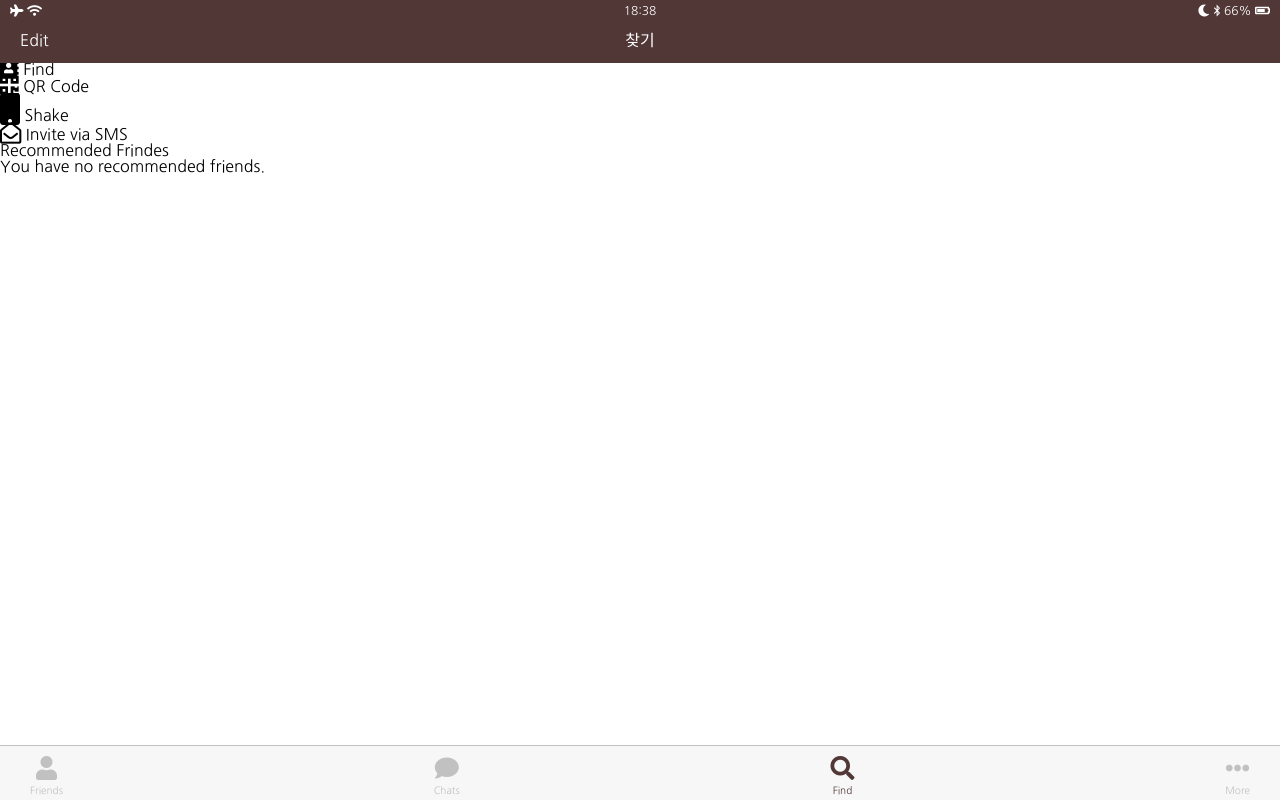
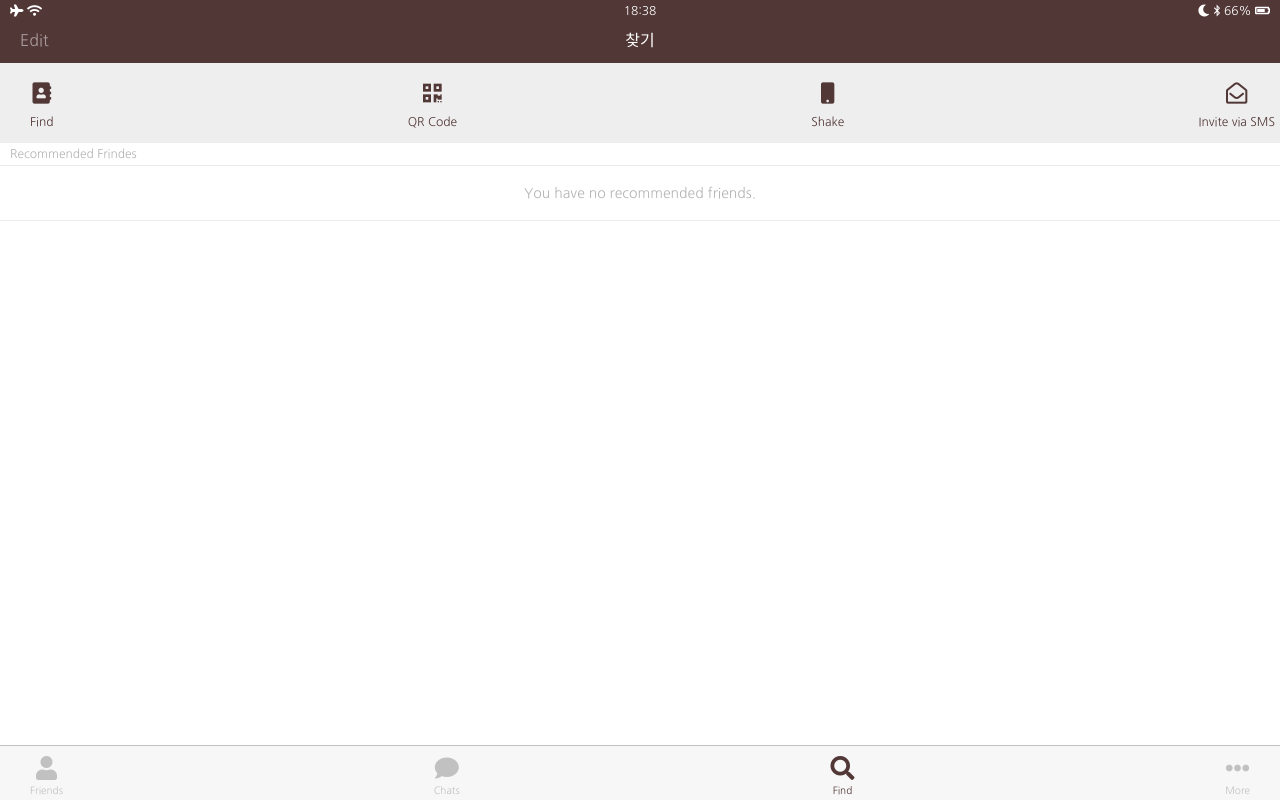
Before and after one commit to hjk781/kakao-clone, a plain HTML site: page find.html in a window 1280 px wide. Drawn offline with Linux system fonts and the light colour scheme.

Commit message:
find is done

```diff
--- /dev/null
+++ b/css/find.css
@@ -0,0 +1,39 @@
+.find .find_options{
+    background-color: #eeeeee;
+    display: flex;
+    justify-content: space-between;
+    align-items: flex-start;
+    padding-top: 25px;
+    padding-bottom: 15px;
+}
+
+.find_options .find_option{
+    display:flex;
+    flex-direction: column;
+    align-items: center;
+    justify-content: space-between;
+    padding-left:30px;
+    padding-right: 5px;
+    color: #523737;
+}
+
+.find_option i{
+    margin-bottom: 15px;
+}
+.find_option span{
+    font-size: 12px;
+}
+
+.find_recommended header{
+    border-bottom: 1px solid #ebebeb;
+    padding:5px 10px;
+    font-size: 12px;
+    color: #b4b4b4;
+}
+.recommended_none{
+    padding: 20px 0;
+    text-align: center;
+    border-bottom: 1px solid #ebebeb;
+    color: #b4b4b4;
+    font-size: 14px;
+}
--- a/css/header.css
+++ b/css/header.css
@@ -21,6 +21,9 @@
 .top-header .header_columm{
     width: 33%;
 }
+.top-header .header_bottom .header_columm:first-child{
+    color: rgba(255, 255, 255, 0.5);
+}
 .top-header .header_columm:last-child{
     text-align: right;
 }
--- a/css/style.css
+++ b/css/style.css
@@ -6,3 +6,4 @@
 @import 'search-bar.css';
 @import 'friends.css';
 @import 'chats.css';
+@import 'find.css';
--- a/find.html
+++ b/find.html
@@ -35,7 +35,7 @@
         </div>
     </header>
     <main class="find">
-        <section class="find_option">
+        <section class="find_options">
             <div class="find_option">
                 <i class="fa fa-address-book fa-lg"></i>
                 <span class="find_option-title">Find</span>
@@ -45,7 +45,7 @@
                 <span class="find_option-title">QR Code</span>
             </div>
             <div class="find_option">
-                <i class="fa fa-mobile fa-2x"></i>
+                <i class="fa fa-mobile fa-lg"></i>
                 <span class="find_option-title">Shake</span>
             </div>
             <div class="find_option">
```
